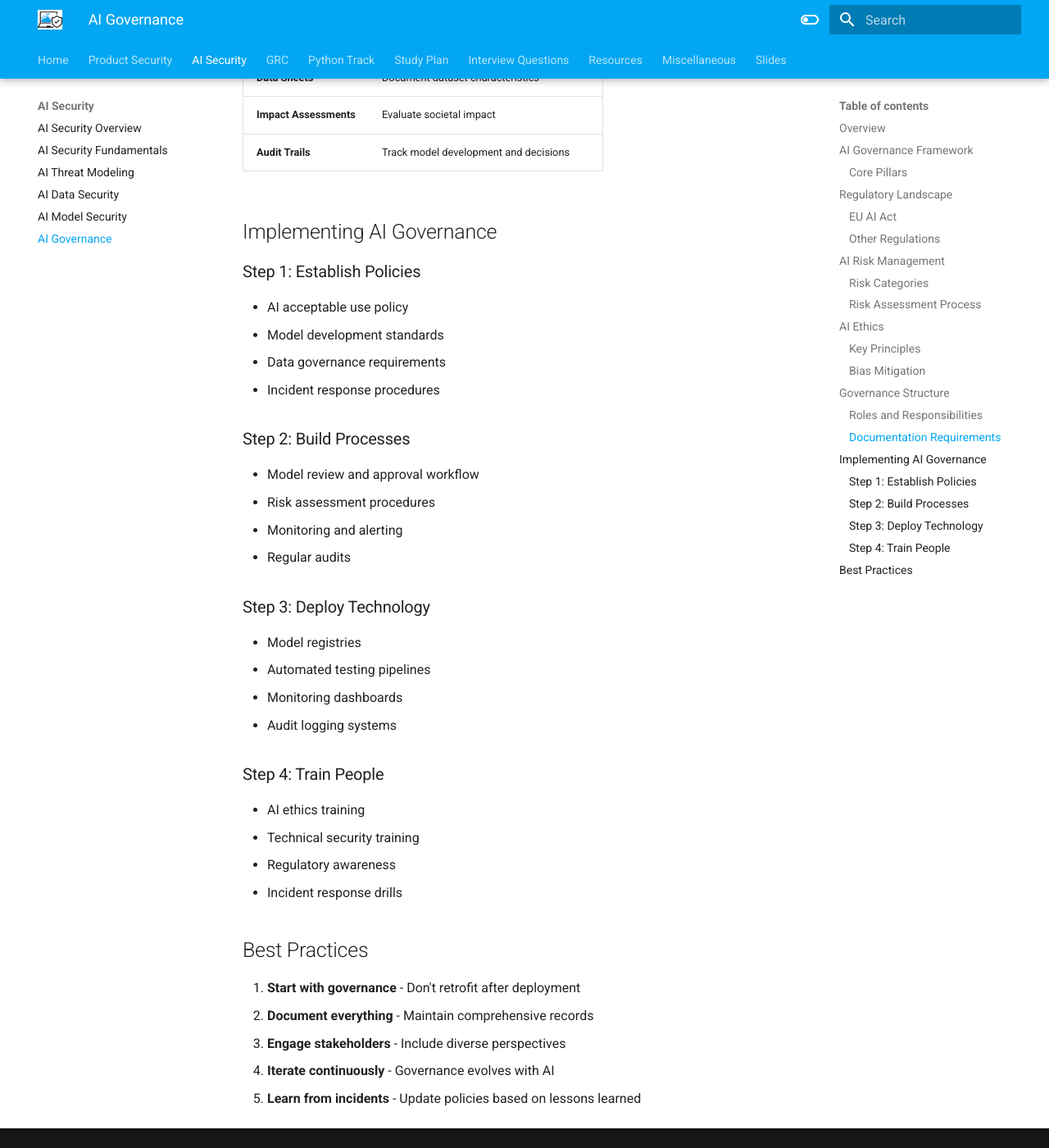
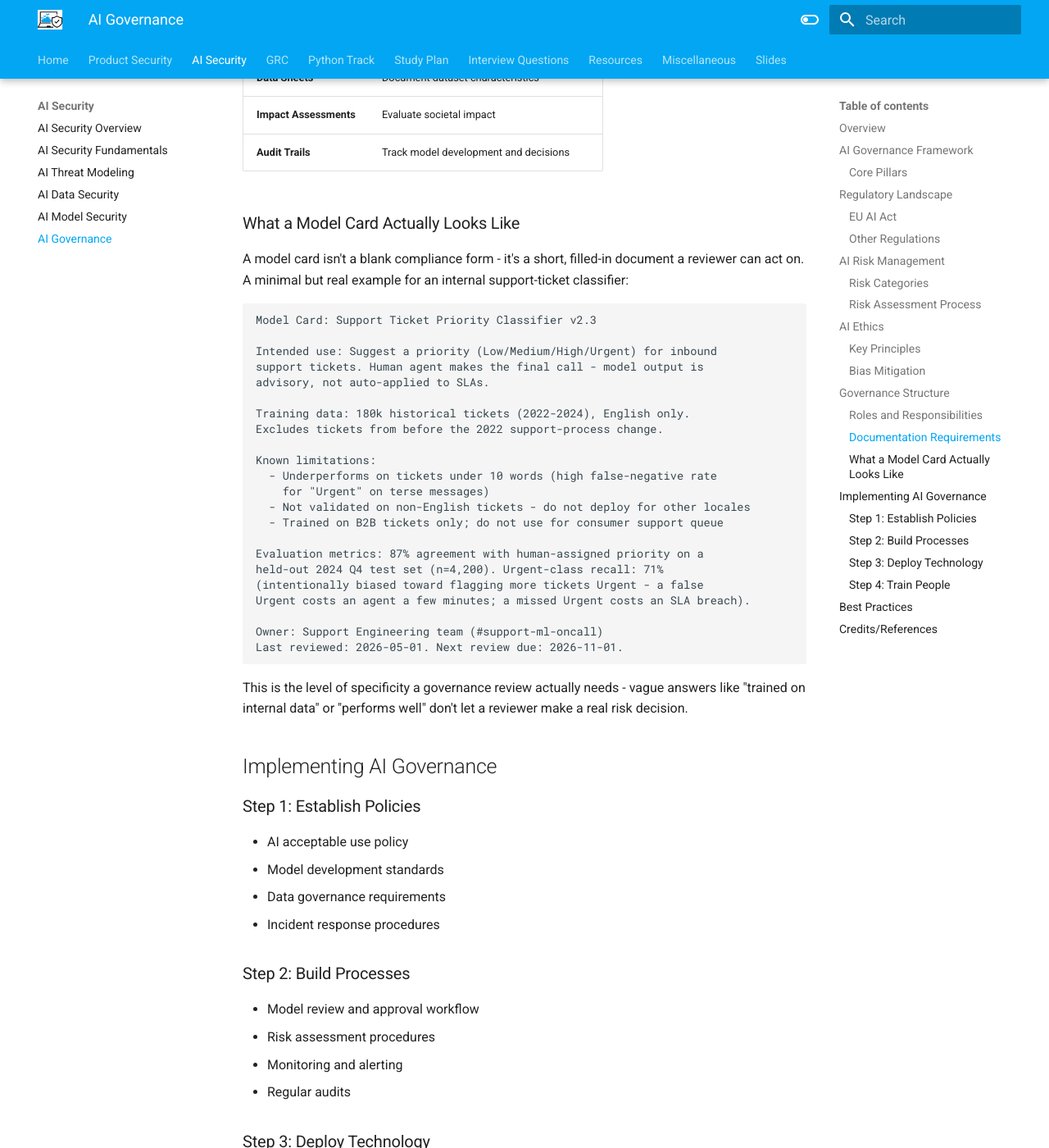
Before and after one commit to jassics/CybercloudLearning, an MkDocs documentation site: the page built from docs/ai-security/ai-governance.md, in a window 1280 px wide and 1400 px high, scrolled down 2849 px. Shown: the whole window at 82% size. Built offline with MkDocs 1.6.1 and Material for MkDocs 9.7.7, drawn with Linux system fonts in a browser that asks for light colours; some of the changed text lies outside the part shown.

Commit message:
Add a real filled-in Model Card example to AI Governance
Documentation Requirements previously just named artifact types with
no example of what one actually contains - add a concrete, specific
model card for a support-ticket classifier, tag the risk-assessment
diagram fence, and add Credits/References.

Co-Authored-By: Claude Sonnet 5 <noreply@anthropic.com>

````diff
--- a/docs/ai-security/ai-governance.md
+++ b/docs/ai-security/ai-governance.md
@@ -49,7 +49,7 @@ Risk-based classification of AI systems:
 
 ### Risk Assessment Process
 
-```
+```text
 Identify → Assess → Mitigate → Monitor → Review
    ↑                                      ↓
    └──────────── Continuous ──────────────┘
@@ -92,6 +92,37 @@ Identify → Assess → Mitigate → Monitor → Review
 | **Impact Assessments** | Evaluate societal impact |
 | **Audit Trails** | Track model development and decisions |
 
+### What a Model Card Actually Looks Like
+
+A model card isn't a blank compliance form - it's a short, filled-in document a reviewer can act on. A minimal but real example for an internal support-ticket classifier:
+
+```text
+Model Card: Support Ticket Priority Classifier v2.3
+
+Intended use: Suggest a priority (Low/Medium/High/Urgent) for inbound
+support tickets. Human agent makes the final call - model output is
+advisory, not auto-applied to SLAs.
+
+Training data: 180k historical tickets (2022-2024), English only.
+Excludes tickets from before the 2022 support-process change.
+
+Known limitations:
+  - Underperforms on tickets under 10 words (high false-negative rate
+    for "Urgent" on terse messages)
+  - Not validated on non-English tickets - do not deploy for other locales
+  - Trained on B2B tickets only; do not use for consumer support queue
+
+Evaluation metrics: 87% agreement with human-assigned priority on a
+held-out 2024 Q4 test set (n=4,200). Urgent-class recall: 71%
+(intentionally biased toward flagging more tickets Urgent - a false
+Urgent costs an agent a few minutes; a missed Urgent costs an SLA breach).
+
+Owner: Support Engineering team (#support-ml-oncall)
+Last reviewed: 2026-05-01. Next review due: 2026-11-01.
+```
+
+This is the level of specificity a governance review actually needs - vague answers like "trained on internal data" or "performs well" don't let a reviewer make a real risk decision.
+
 ## Implementing AI Governance
 
 ### Step 1: Establish Policies
@@ -129,3 +160,10 @@ Identify → Assess → Mitigate → Monitor → Review
 3. **Engage stakeholders** - Include diverse perspectives
 4. **Iterate continuously** - Governance evolves with AI
 5. **Learn from incidents** - Update policies based on lessons learned
+
+## Credits/References
+
+1. [EU Artificial Intelligence Act - Official Text](https://artificialintelligenceact.eu/)
+2. [NIST AI Risk Management Framework (AI RMF 1.0)](https://www.nist.gov/itl/ai-risk-management-framework)
+3. [ISO/IEC 42001:2023 - AI Management System](https://www.iso.org/standard/81230.html)
+4. [Mitchell et al., Model Cards for Model Reporting](https://arxiv.org/abs/1810.03993)
````
